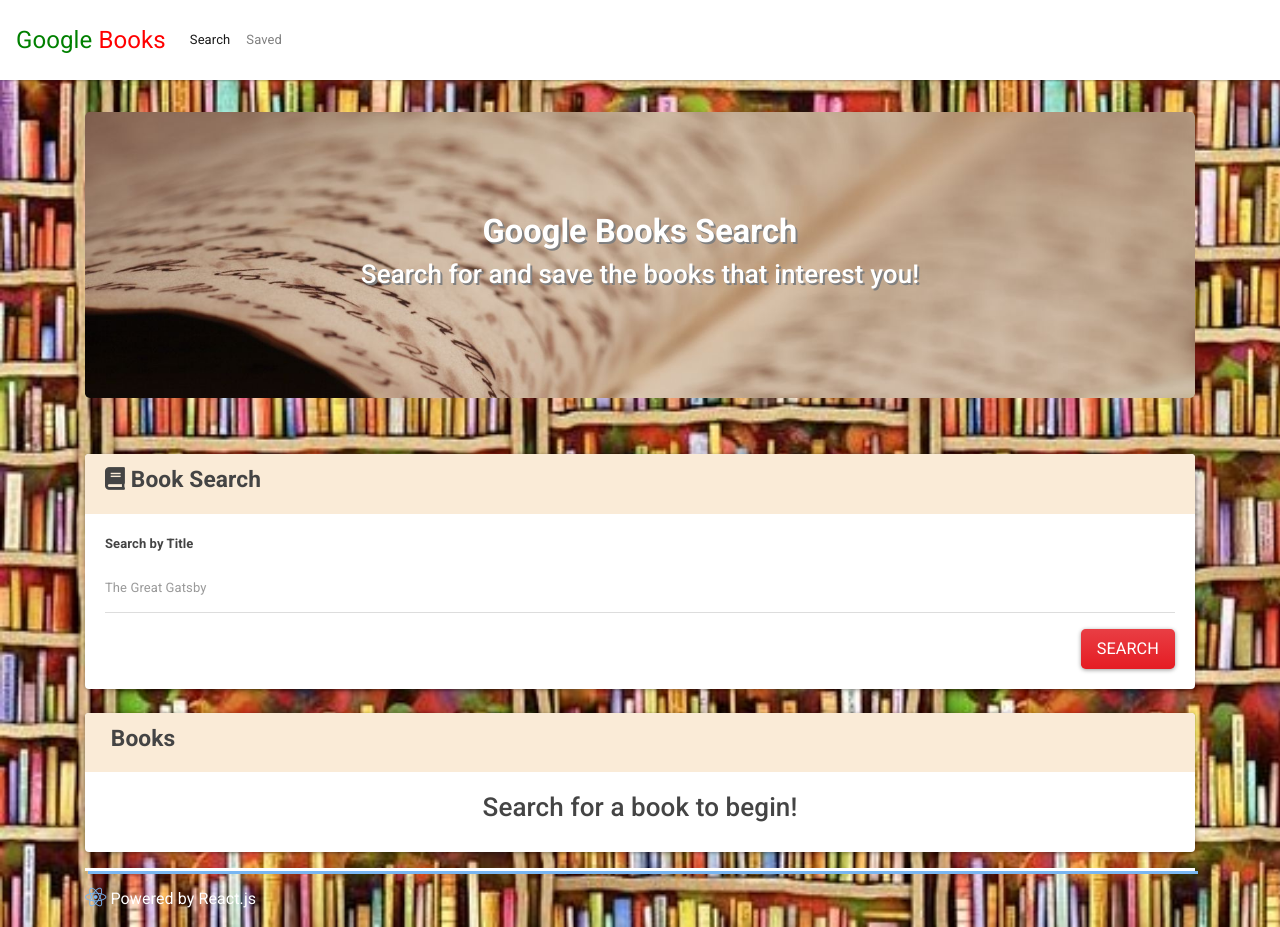
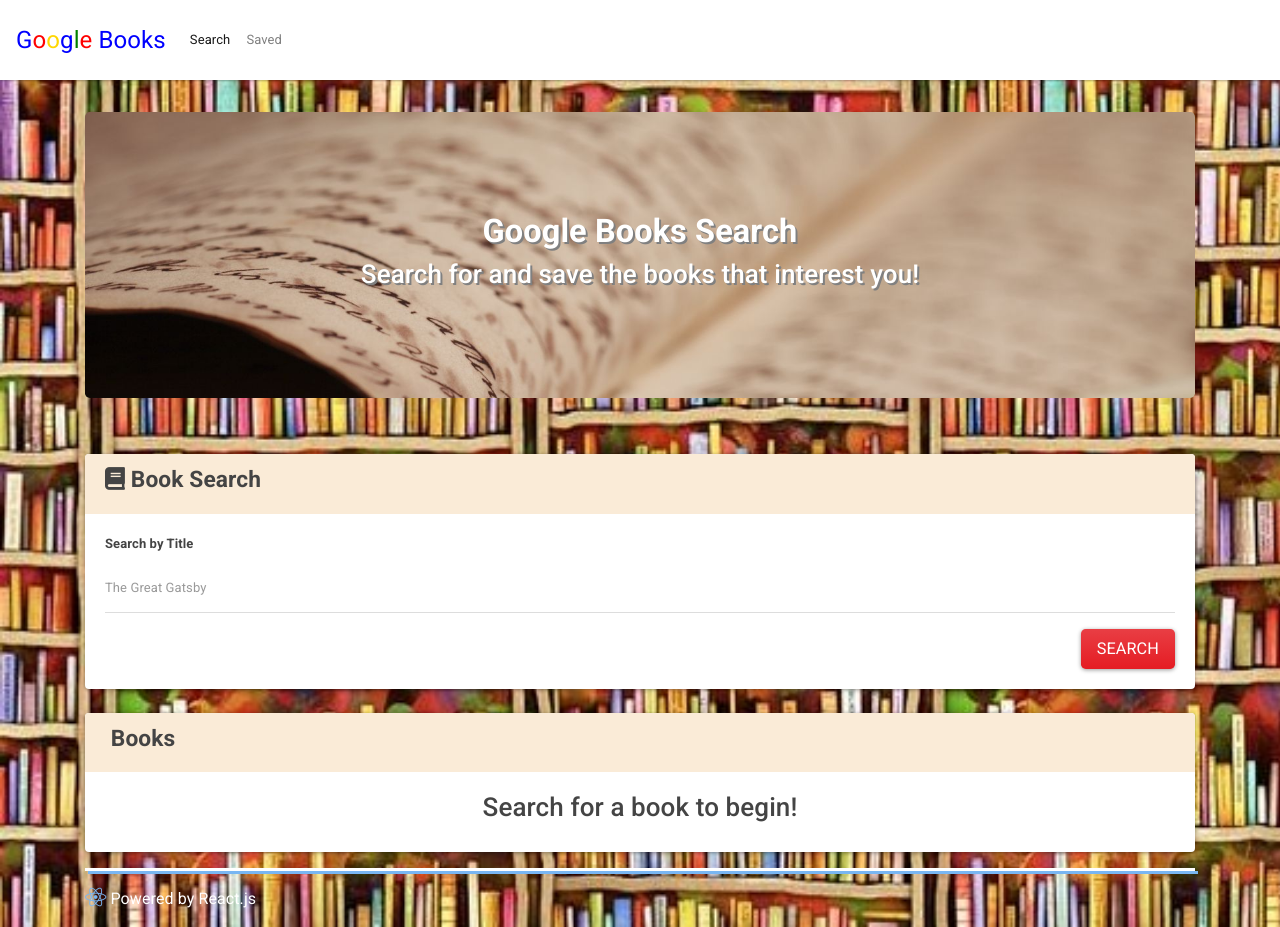
Before and after one commit to MacCabe1888/Google-Books-Search, a React (Create React App) app in the folder client/: page / in a window 1280 px wide. Built offline with nearby package versions, Linux system fonts and the light colour scheme; some icons are missing.

Commit message:
changed colors of "Google Books" text

```diff
--- a/client/src/components/Nav/index.js
+++ b/client/src/components/Nav/index.js
@@ -40,7 +40,13 @@
           className="navbar-brand"
           to="/"
         >
-          <span id="goo">Google</span><span id="boo"> Books</span>
+          <span class="blue">G</span>
+          <span class="red">o</span>
+          <span class="gold">o</span>
+          <span class="blue">g</span>
+          <span class="green">l</span>
+          <span class="red">e</span>
+          <span class="blue"> Books</span>
         </Link>
         <button
           onClick={this.toggleNav}
--- a/client/src/components/Nav/style.css
+++ b/client/src/components/Nav/style.css
@@ -2,10 +2,18 @@
   border-radius: 0;
 }
 
-span#goo {
+span.blue {
+  color: blue;
+}
+
+span.red {
+  color: red;
+}
+
+span.gold {
+  color: gold;
+}
+
+span.green {
   color: green;
 }
-
-span#boo {
-  color: red;
-}
```
